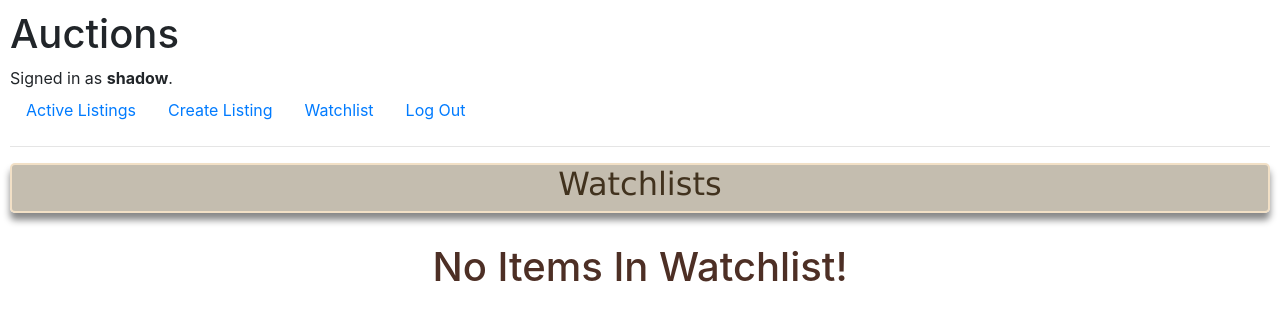
After one commit to CodeDream145/sm_project3--Commerce, a Django app: page /watchlists in a window 1280 px wide. The commit adds this page. Shown: the top 321 px of the page. Run offline with Django 3.2, Linux system fonts and the light colour scheme; a user stored in the database is signed in; data comes from the database, SQL or seed files in the repository; both versions use the stored data as it was after the commit; some libraries are stand-ins or nearby versions.

Commit message:
ic_Feature: Active Listings - listing page without: comment section & close auction button  - without highest bid or bidding feature  -  c_Feature: watchlist - t:4

```diff
--- a/auctions/admin.py
+++ b/auctions/admin.py
@@ -5,3 +5,4 @@ from .models import *
 admin.site.register(User)
 admin.site.register(Categories)
 admin.site.register(Listings)
+admin.site.register(Watchlists)
--- a/auctions/models.py
+++ b/auctions/models.py
@@ -26,3 +26,7 @@ class Listings(models.Model):
 
     def __str__(self):
         return f'"{self.title}" by "{self.listed_user}" at the minimum bid of "${self.min_bid}".'
+
+class Watchlists(models.Model):
+    user = models.ForeignKey(User, on_delete=models.CASCADE, related_name="watchlists", unique=True)
+    listing = models.ManyToManyField(Listings,related_name="watching_users", blank=True)
--- a/auctions/static/auctions/styles.css
+++ b/auctions/static/auctions/styles.css
@@ -132,3 +132,26 @@ body {
     outline: 2px solid rgba(194, 180, 157, 0.29);
     border: 3px solid rgb(98, 89, 79);
 }
+
+
+.no_watchlists{
+    margin-top: 30px;
+    text-align: center;
+    color: rgb(77, 47, 37);
+}
+
+.other_listing_buttons{
+    border: 3px solid rgba(85, 80, 70, 0.949);
+    border-radius: 2px;
+    padding: 2px 5px 2px 5px;
+    outline: 1px solid rgba(56, 52, 45, 0.778);
+    background-color: rgb(149, 131, 111);
+    box-shadow: 0px 2px 5px rgba(94, 87, 75, 0.778);
+    color: gold
+}
+
+.other_listing_buttons:hover{
+    background-color: rgb(98, 89, 79);
+    outline: 2px solid rgba(194, 180, 157, 0.29);
+    border: 3px solid rgb(98, 89, 79);
+}
--- a/auctions/templates/auctions/layout.html
+++ b/auctions/templates/auctions/layout.html
@@ -25,6 +25,9 @@
                     <a class="nav-link" href="{% url 'create_listing' %}">Create Listing</a>
                 </li>
                 <li class="nav-item">
+                    <a class="nav-link" href="{% url 'watchlists' %}">Watchlist</a>
+                </li>
+                <li class="nav-item">
                     <a class="nav-link" href="{% url 'logout' %}">Log Out</a>
                 </li>
             {% else %}
--- /dev/null
+++ b/auctions/templates/auctions/watchlists.html
@@ -0,0 +1,42 @@
+{% extends "auctions/layout.html" %}
+
+{% block title %}
+    Watchlists
+{% endblock %}
+
+{% block body %}
+<div id="active-listings">
+    <h2 class="headers">Watchlists</h2>
+</div>
+
+<div class="container">
+    {% if watchlists %}
+        {% for listing in watchlists %}
+
+            {% if listing.status %}
+                <div class="row m-3 listings_box">
+                    <div class="col-md-4" style="padding-top: 14px;">
+                        {% if listing.img_url %}
+                            <a href="{% url 'listing' listing.title %}"><img src="{{ listing.img_url }}" class="img-fluid rounded-start" alt="{{ listing.title }}"></a>
+                        {% else %}
+                            <a href="{% url 'listing' listing.title %}"><img src="https://via.placeholder.com/1280x840.png?text=No+Image+Available" class="img-fluid rounded-start" alt="{{ listing.title }}"></a>
+                        {% endif %}
+                    </div>
+                    <div class="col-md-8">
+                        <a href="{% url 'listing' listing.title %}" class="listing_box_title"><h3>{{ listing.title }}</h3></a>
+                        <h4>Minimum Bid: ${{ listing.min_bid }}</h4>
+                        <h6>Description: </h6>
+                        <p class="description">{{ listing.description|truncatechars:350 }}</p>
+                    </div>
+                </div>
+            {% endif %}
+
+        {% empty %}
+            <h1 class="no_watchlists"> No Items In Watchlist! </h1>
+        {% endfor %}
+
+    {% else %}
+        <h1 class="no_watchlists"> No Items In Watchlist! </h1>
+    {% endif %}
+</div>
+{% endblock %}
--- a/auctions/urls.py
+++ b/auctions/urls.py
@@ -9,4 +9,8 @@ urlpatterns = [
     path("register", views.register, name="register"),
     path("create_listing", views.create_listing, name="create_listing"),
     path("listing/<str:title>", views.listing, name="listing"),
+    path("watchlists", views.watchlists, name="watchlists"),
+    path("add_watchlist/<str:title>",views.add_watchlist, name="add_watchlist"),
+    path("remove_watchlist/<str:title>", views.remove_watchlist, name="remove_watchlist"),
+
 ]
--- a/auctions/views.py
+++ b/auctions/views.py
@@ -4,6 +4,7 @@ from django.core.exceptions import ObjectDoesNotExist
 from django.http import HttpResponse, HttpResponseRedirect
 from django.shortcuts import render
 from django.urls import reverse
+from django.contrib.auth.decorators import login_required
 
 from .models import *
 
@@ -61,10 +62,13 @@ def register(request):
                 "message": "Username already taken."
             })
         login(request, user)
+        wl = Watchlists(user = user)
+        wl.save()
         return HttpResponseRedirect(reverse("index"))
     else:
         return render(request, "auctions/register.html")
 
+@login_required(login_url='login')
 def create_listing(request):
 
     if request.method == "POST":
@@ -121,6 +125,38 @@ def create_listing(request):
 
 def listing(request, title):
     listing = Listings.objects.get(title = title)
+    if request.user.is_authenticated:
+        watchlist = Watchlists.objects.get(user = request.user)
+        watchlist = watchlist.listing.all()
+    else:
+        watchlist = None
+
     return render(request, "auctions/listing.html", {
-        "listing": listing
+        "listing": listing,
+        "watchlist": watchlist
     })
+
+@login_required(login_url='login')
+def watchlists(request):
+
+    watchlists = Watchlists.objects.get(user = request.user)
+    return render(request, "auctions/watchlists.html", {
+        "watchlists": watchlists.listing.all()
+    })
+
+@login_required(login_url='login')
+def add_watchlist(request, title):
+    watchlists = Watchlists.objects.get(user = request.user)
+    listing = Listings.objects.get(title = title)
+    watchlists.listing.add(listing)
+
+    return HttpResponseRedirect(reverse("watchlists"))
+
+
+@login_required(login_url='login')
+def remove_watchlist(request, title):
+    watchlists = Watchlists.objects.get(user = request.user)
+    listing = Listings.objects.get(title = title)
+    watchlists.listing.remove(listing)
+
+    return HttpResponseRedirect(reverse("watchlists"))
```
Also changed, not shown: auctions/templates/auctions/listing.html (+18 -0 lines), auctions/migrations/0007_watchlists.py (added), auctions/migrations/0008_alter_watchlists_listing_alter_watchlists_user.py (added), db.sqlite3.
